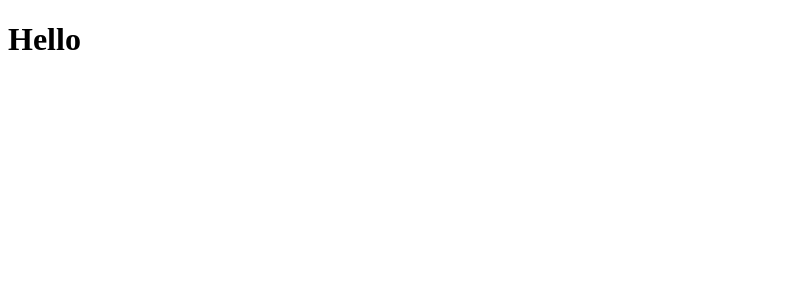
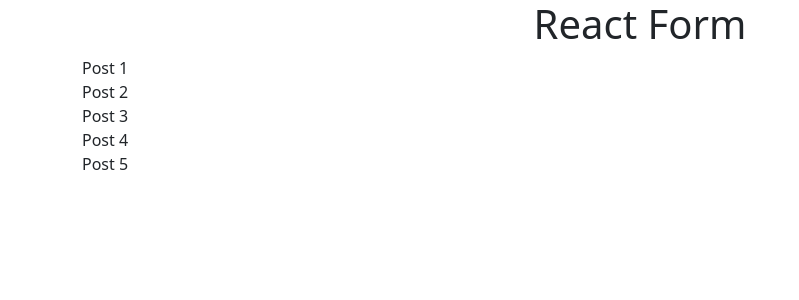
Before and after one commit to ErikaArci99/react-form, a React (Vite) app in the folder react-form/: page / in a window 1280 px wide. Shown: the top 300 px of the page, without its empty margins (0-799 px from the left). Built offline with nearby package versions, Linux system fonts and the light colour scheme.

Commit message:
[UPD] aggiunto array post e ciclato per visualizzarlo

```diff
--- /dev/null
+++ b/react-form/components/Header.jsx
@@ -0,0 +1,17 @@
+import React from 'react'
+
+const Header = () => {
+    return (
+        <>
+            <div className="container">
+                <div className="row">
+                    <div className="col-12">
+                        <h1 className='text-center'>React Form</h1>
+                    </div>
+                </div>
+            </div>
+        </>
+    )
+}
+
+export default Header
--- a/react-form/components/Main.jsx
+++ b/react-form/components/Main.jsx
@@ -0,0 +1,48 @@
+import React from 'react'
+
+const posts = [
+    {
+        id: 1,
+        title: "Post 1",
+    },
+    {
+        id: 2,
+        title: "Post 2",
+    },
+    {
+        id: 3,
+        title: "Post 3",
+    },
+    {
+        id: 4,
+        title: "Post 4",
+    },
+    {
+        id: 5,
+        title: "Post 5",
+    },
+];
+
+const Main = () => {
+    return (
+        <>
+            <div className="container">
+                <div className="row">
+                    <div className="col-12">
+                        <ul class="list-group">
+                            {posts.map((post) => {
+                                return (
+                                    <li key={post.id}>
+                                        {post.title}
+                                    </li>
+                                )
+                            })}
+                        </ul>
+                    </div>
+                </div>
+            </div>
+        </>
+    )
+}
+
+export default Main
--- a/react-form/index.html
+++ b/react-form/index.html
@@ -4,6 +4,8 @@
 <head>
   <meta charset="UTF-8" />
   <link rel="icon" type="image/svg+xml" href="/vite.svg" />
+  <link href="https://cdn.jsdelivr.net/npm/bootstrap@5.3.6/dist/css/bootstrap.min.css" rel="stylesheet"
+    integrity="sha384-4Q6Gf2aSP4eDXB8Miphtr37CMZZQ5oXLH2yaXMJ2w8e2ZtHTl7GptT4jmndRuHDT" crossorigin="anonymous">
   <meta name="viewport" content="width=device-width, initial-scale=1.0" />
   <title>react-form</title>
 </head>
--- a/react-form/src/App.css
+++ b/react-form/src/App.css
@@ -0,0 +1,9 @@
+* {
+    margin: 0;
+    padding: 0;
+    box-sizing: border-box;
+}
+
+ul {
+    list-style: none;
+}
--- a/react-form/src/App.jsx
+++ b/react-form/src/App.jsx
@@ -1,10 +1,13 @@
 import './App.css'
+import Header from '../components/Header'
+import Main from '../components/Main'
 
 function App() {
 
   return (
     <>
-      <h1>Hello</h1>
+      <Header />
+      <Main />
     </>
   )
 }
```
